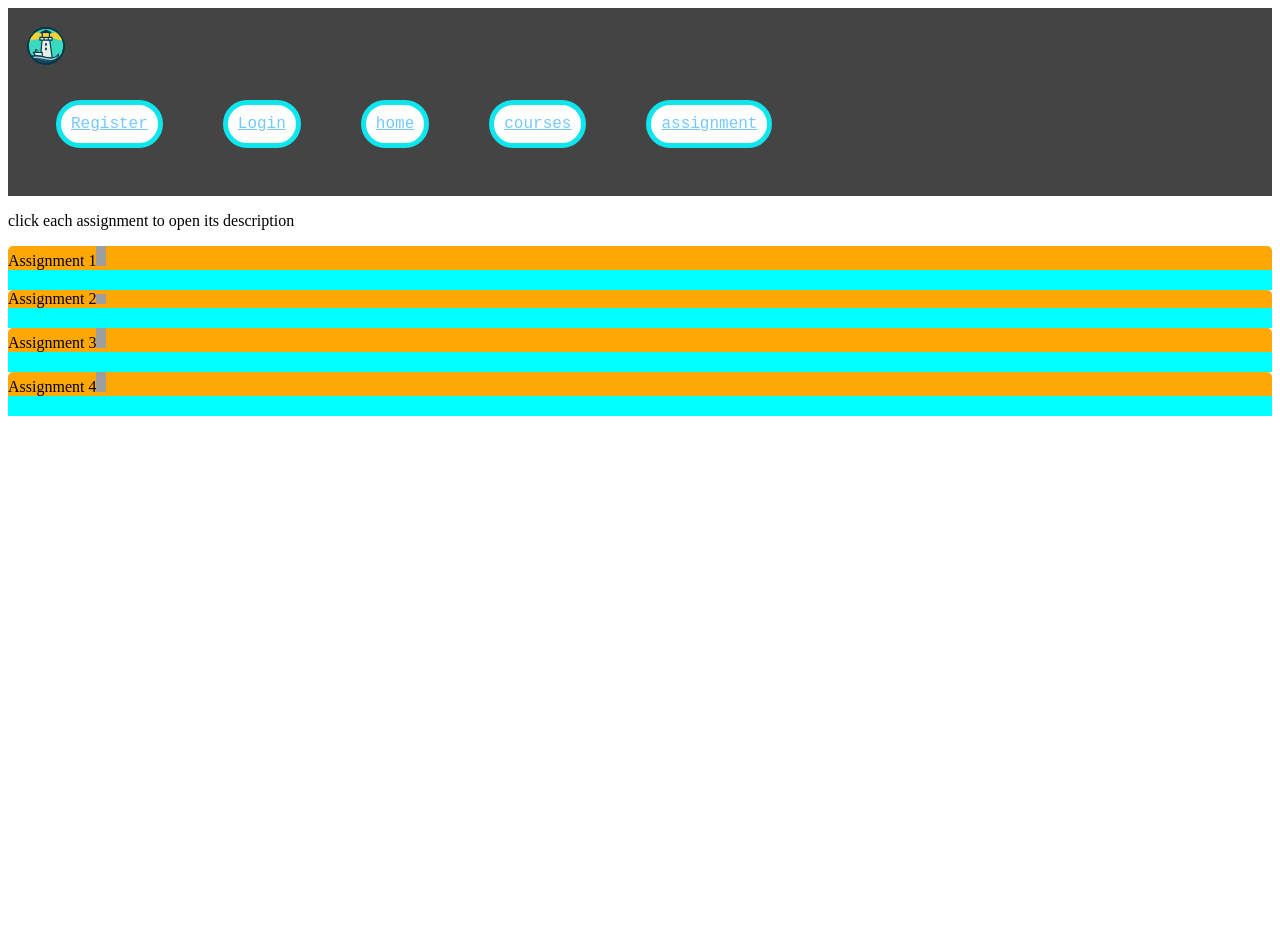
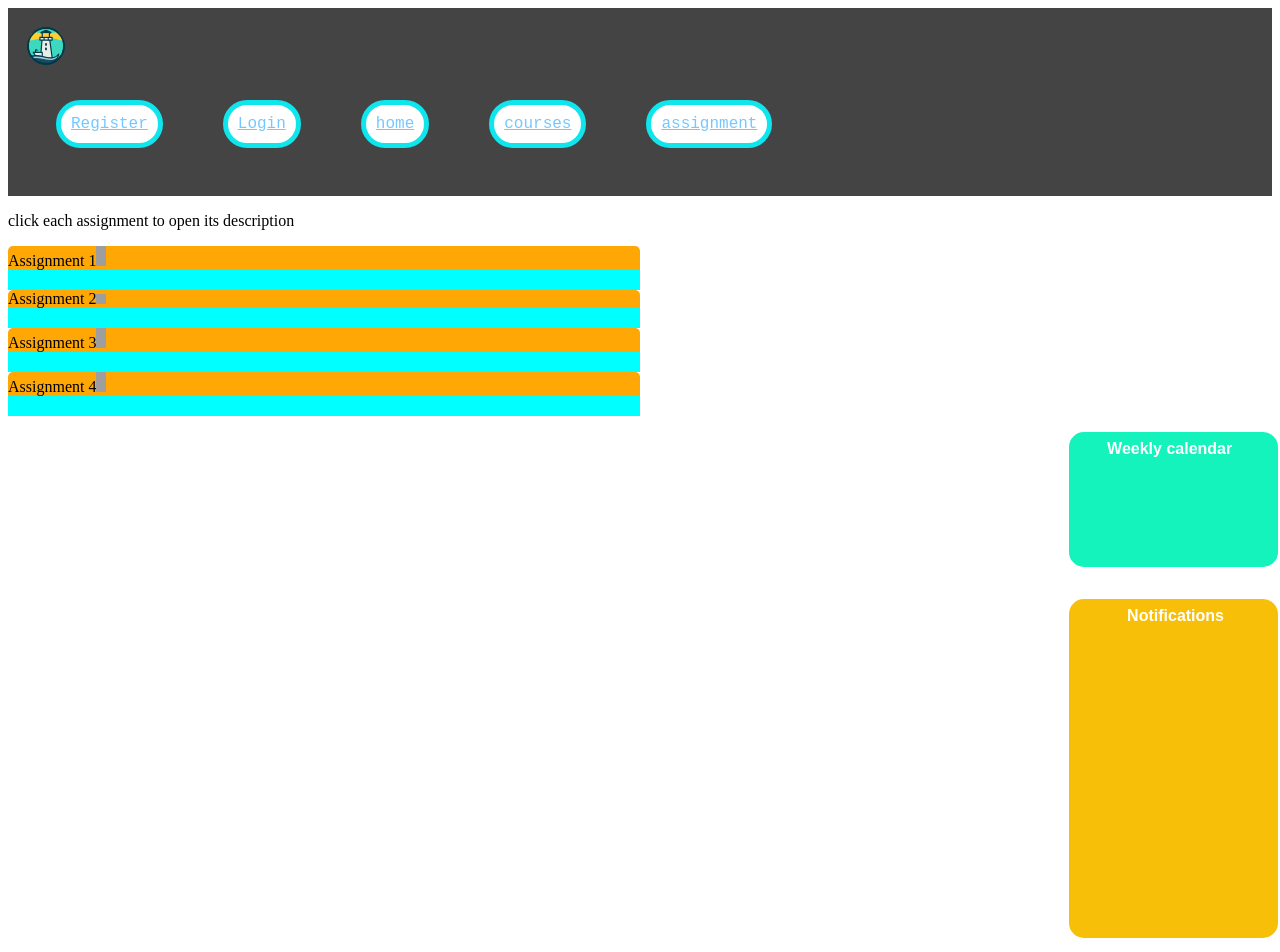
Before and after one commit to LUGC-PeerPort/PeerPort-Frontend, an Angular app: page /assignments in a window 1280 px wide. Shown: the top 952 px of the page. Before the commit the page ends 800 px from the top, so only its background shows below. Built offline with nearby package versions, Linux system fonts and the light colour scheme; grey boxes are pictures that could not be loaded.

Commit message:
assignments tab moved weekly calendar and notifications sidebar

```diff
--- a/src/app/components/assignment/assignment.component.css
+++ b/src/app/components/assignment/assignment.component.css
@@ -1,19 +1,25 @@
 .toggle-checkbox {
-  display: none; /* Hide the actual checkbox */
+   display: none;/* Hide the actual checkbox */
+
 }
 
 .collapsible-content {
-  max-height: 0;
+max-height: 0;
   overflow: hidden;
   border:10px solid;
+  margin-right: 50%;
+  border-right: 50%;
   border-color: aqua;
-  transition: max-height 0.3s ease-out; /* Smooth transition */
+  transition: max-height 0.3s ease-in-out; /* Smooth transition */
 }
 
 .assignment-color {
     background-color: #ffa704;
     border-top-left-radius: 5px;
     border-top-right-radius: 5px;
+    margin-right: 50%;
+  border-right: 50%;
+  /* padding-right: ; */
 }
 
 .toggle-checkbox:checked ~ .collapsible-content{
@@ -29,11 +35,13 @@
 }
 
 .collapsible-content1 {
-  max-height: 0;
+max-height: 0;
   overflow: hidden;
   border:10px solid;
+  margin-right: 50%;
+   border-right: 50%;
   border-color: aqua;
-  transition: max-height 0.3s ease-out; /* Smooth transition */
+  transition: max-height 0.3s ease-in-out; /* Smooth transition */
 }
 
 .toggle-checkbox1:checked ~ .collapsible-content1 {
@@ -46,11 +54,13 @@
 }
 
 .collapsible-content2 {
-  max-height: 0;
+ max-height: 0;
   overflow: hidden;
   border:10px solid;
+  margin-right: 50%;
+   border-right: 50%;
   border-color: aqua;
-  transition: max-height 0.3s ease-out; /* Smooth transition */
+  transition: max-height 0.3s ease-in-out; /* Smooth transition */
 }
 
 .toggle-checkbox2:checked ~ .collapsible-content2 {
@@ -66,11 +76,53 @@
   max-height: 0;
   overflow: hidden;
   border:10px solid;
+   margin-right: 50%;
+   border-right: 50%;
   border-color: aqua;
-  transition: max-height 0.3s ease-out; /* Smooth transition */
+  transition: max-height 0.3s ease-in-out; /* Smooth transition */
 }
 
 .toggle-checkbox3:checked ~ .collapsible-content3 {
   max-height: 500px; /* Adjust to a value large enough to contain content */
   /* Or, for a more dynamic height, you might need JavaScript */
 }
+.sidebars{
+    display:grid;
+
+    justify-content:right;
+}
+.sidebar-link1{
+    font-family: "Montserrat", sans-serif;
+    color:rgb(255, 255, 255);
+    font-weight:bold;
+    white-space: nowrap;
+    border:8px solid;
+border-color:rgb(19, 243, 187);
+border-radius:15px;
+padding-right: -50px;
+padding-bottom:50%;
+background-color: rgb(19, 243, 187);
+padding-left:30px;
+margin-right: -3%;
+
+}
+.sidebar-link2{
+    font-family: "Montserrat", sans-serif;
+    color:rgb(255, 255, 255);
+    font-weight:bold;
+    border:8px solid;
+border-color:rgb(247, 191, 8);
+border-radius:15px;
+padding-right: 40px;
+padding-bottom:150%;
+background-color: rgb(247, 191, 8);
+padding-left:50px;
+margin-right: -3%;
+}
+/* .page-content{
+    display: flex ;
+    justify-content:space-between ;
+    align-items:flex-start ;
+
+
+} */
--- a/src/app/components/assignment/assignment.component.html
+++ b/src/app/components/assignment/assignment.component.html
@@ -1,35 +1,54 @@
 <Section>
+
     <p> click each assignment to open its description</p>
+    <div class="page-content">
     <input type="checkbox" id="toggle-box" class="toggle-checkbox">
-<div class="assignment-color">
+    <div class="assignment-color">
     <label for="toggle-box" class="toggle-label">Assignment 1</label>
     <img src="arrow-down-solid-full.svg" class="arrow-toggle" width="10px" height="20px">
     </div>
+    <!-- </div>  -->
 <div class="collapsible-content">
   <p>Lorem ipsum dolor sit amet, consectetur adipiscing elit, sed do eiusmod tempor incididunt ut labore et dolore magna aliqua. Ut enim ad minim veniam, quis nostrud exercitation ullamco laboris nisi ut aliquip ex ea commodo consequat. Duis aute irure dolor in reprehenderit in voluptate velit esse cillum dolore eu fugiat nulla pariatur. Excepteur sint occaecat cupidatat non proident, sunt in culpa qui officia deserunt mollit anim id est laborum.</p>
 </div>
+
+
 <input type="checkbox" id="toggle-box1" class="toggle-checkbox1">
 <div class="assignment-color">
 <label for="toggle-box1" class="toggle-label1">Assignment 2</label>
 <img src="arrow-down-solid-full.svg" class="arrow-toggle" width="10px" height="10px">
 </div>
+
 <div class="collapsible-content1">
   <p>Lorem ipsum dolor sit amet, consectetur adipiscing elit, sed do eiusmod tempor incididunt ut labore et dolore magna aliqua. Ut enim ad minim veniam, quis nostrud exercitation ullamco laboris nisi ut aliquip ex ea commodo consequat. Duis aute irure dolor in reprehenderit in voluptate velit esse cillum dolore eu fugiat nulla pariatur. Excepteur sint occaecat cupidatat non proident, sunt in culpa qui officia deserunt mollit anim id est laborum.</p>
 </div>
+
+
 <input type="checkbox" id="toggle-box2" class="toggle-checkbox2">
 <div class="assignment-color">
 <label for="toggle-box2" class="toggle-label2">Assignment 3</label>
 <img src="arrow-down-solid-full.svg" class="arrow-toggle" width="10px" height="20px">
 </div>
+
 <div class="collapsible-content2">
   <p>Lorem ipsum dolor sit amet, consectetur adipiscing elit, sed do eiusmod tempor incididunt ut labore et dolore magna aliqua. Ut enim ad minim veniam, quis nostrud exercitation ullamco laboris nisi ut aliquip ex ea commodo consequat. Duis aute irure dolor in reprehenderit in voluptate velit esse cillum dolore eu fugiat nulla pariatur. Excepteur sint occaecat cupidatat non proident, sunt in culpa qui officia deserunt mollit anim id est laborum.</p>
 </div>
+
+
 <input type="checkbox" id="toggle-box3" class="toggle-checkbox3">
 <div class="assignment-color">
 <label for="toggle-box3" class="toggle-label3">Assignment 4</label>
 <img src="arrow-down-solid-full.svg" class="arrow-toggle" width="10px" height="20px">
 </div>
+
 <div class="collapsible-content3">
   <p>Lorem ipsum dolor sit amet, consectetur adipiscing elit, sed do eiusmod tempor incididunt ut labore et dolore magna aliqua. Ut enim ad minim veniam, quis nostrud exercitation ullamco laboris nisi ut aliquip ex ea commodo consequat. Duis aute irure dolor in reprehenderit in voluptate velit esse cillum dolore eu fugiat nulla pariatur. Excepteur sint occaecat cupidatat non proident, sunt in culpa qui officia deserunt mollit anim id est laborum..</p>
 </div>
+</div>
+
+                    <div class="sidebars">
+                     <p class="sidebar-link1"> Weekly calendar </p>
+                    <p class="sidebar-link2"> Notifications </p>
+                    </div>
+
 </Section>
```
